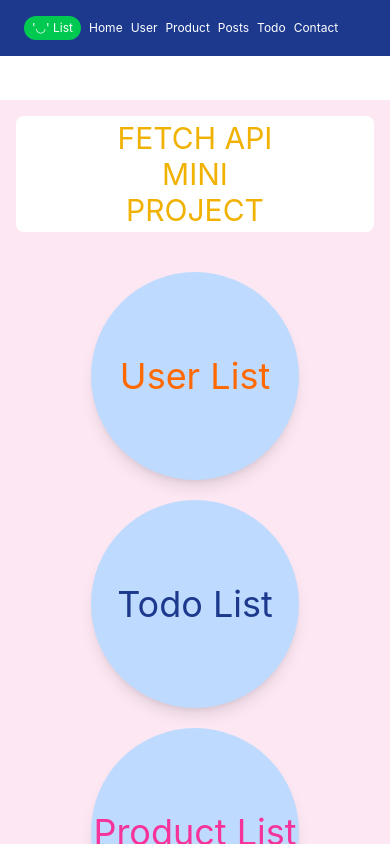
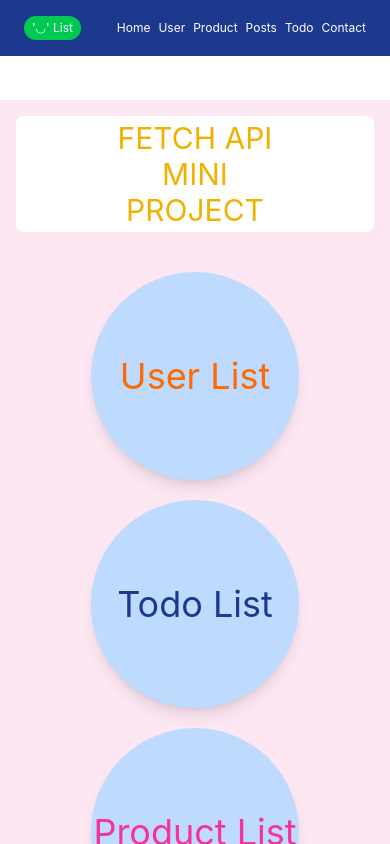
Before and after one commit to renugaakilandeshwaran-wq/user-list-app, a React (Vite) app: page / in a window 390 px wide. Shown: the top 844 px of the page. Built offline with nearby package versions, Linux system fonts and the light colour scheme.

Commit message:
changed all correction  frontends

```diff
--- a/src/components/Navbar.tsx
+++ b/src/components/Navbar.tsx
@@ -2,7 +2,7 @@ import { NavLink } from 'react-router-dom'
 export default function Navbar() {
     return (
         <>
-            <nav className='lg:px-4 px-6 fixed top-0 w-full py-4 flex gap-2 lg:justify-between  bg-blue-900 text-white px- '>
+            <nav className='lg:px-4 px-6 fixed top-0 w-full py-4 flex gap-2  justify-between  bg-blue-900 text-white px- '>
                 <div className='items-center text-xs lg:text-xl py-1 flex px-2 bg-green-500  rounded-full'>
                     {/* (◡✿◡) */}
                     '◡' List
@@ -10,7 +10,7 @@ export default function Navbar() {
 
                 </div>
 
-                <div className=' flex gap-2 lg:justify-center lg:gap-10 items-center'>
+                <div className=' flex gap-2 lg:justify-center lg:gap-10 justify-between items-center'>
                     <NavLink to="/" className="lg:text-xl text-xs ">
                         Home
                     </NavLink>
--- a/src/pages/Product.tsx
+++ b/src/pages/Product.tsx
@@ -134,7 +134,7 @@ export default function Product() {
                                     <button
                                         onClick={() => setShowForm(false)}
                                     >
-                                        close
+                                        Close
                                     </button>
                                 </div>
 
```
